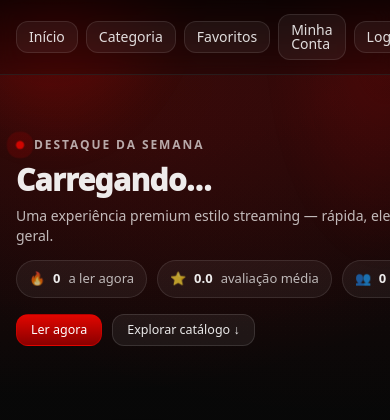
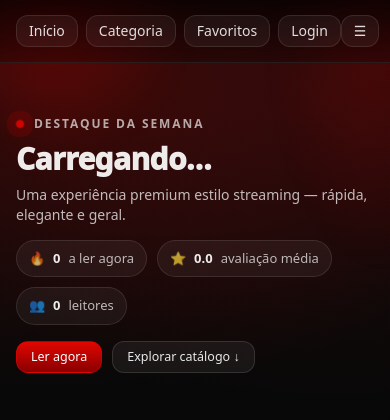
Before and after one commit to fernandomacombo/owlsight, a Django app: page / in a window 390 px wide. Shown: the top 420 px of the page. Run offline with Django 5.2, Linux system fonts and the light colour scheme; data that the repository does not hold is empty; some libraries are stand-ins or nearby versions.

Commit message:
atualizado

```diff
--- a/frontend/templates/frontend/index.html
+++ b/frontend/templates/frontend/index.html
@@ -299,7 +299,7 @@
       z-index: 100;
       background: rgba(0,0,0,.62);
       backdrop-filter: blur(10px);
-      display:none; /* ✅ só aparece quando clicar */
+      display:none;
     }
     .drawer-backdrop.open{ display:block; }
 
@@ -630,7 +630,7 @@
     @media (max-width: 640px){
       .brand .tag{ display:none; }
       .hamburger{ display:inline-flex; }
-      .nav-links{ display:none; } /* ✅ menus SOMEM no mobile */
+      .nav-links{ display:none; }
       :root{ --hover-w: 330px; --hover-h: 270px; }
       .hover-panel{ grid-template-columns: 120px 1fr; }
       .tile-row .book-tile{ width: 140px; }
@@ -653,28 +653,33 @@
       <!-- NAV -->
       <div class="nav">
         <div class="brand">
-          <img src="{% static 'frontend/images/logo.png' %}" alt="BeOnline" />
+          <img src="{% static 'frontend/images/logo.png' %}" alt="Owlsight" />
           <div class="tag">Biblioteca premium • estilo streaming</div>
         </div>
 
         <!-- links desktop -->
         <div class="nav-links flex gap-2 items-center">
           <a class="pill" href="/">Início</a>
+
+          <!-- Sempre visíveis -->
           <a class="pill" href="/categories/">Categoria</a>
           <a class="pill" href="/favorites/">Favoritos</a>
-          <a class="pill" href="/profile/">Minha Conta</a>
 
+          <!-- Apenas logado -->
+          <a id="navMyAccount" class="pill hidden" href="/profile/">Minha Conta</a>
+
+          <!-- Apenas admin -->
           {% url 'dashboard:home' as dash_url %}
           {% if dash_url %}
-            <!-- ✅ começa hidden; JS só mostra se admin estiver logado -->
-            <a id="adminBtn" href="{{ dash_url }}" class="pill btn-primary hidden">Admin</a>
+            <a id="navAdmin" class="pill btn-primary hidden" href="{{ dash_url }}">Admin</a>
           {% endif %}
 
-          <button id="logoutBtn" class="pill hidden" type="button">Sair</button>
-          <a id="loginBtn" href="/login/" class="pill">Login</a>
+          <!-- Auth -->
+          <button id="navLogout" class="pill hidden" type="button">Sair</button>
+          <a id="navLogin" class="pill" href="/login/">Login</a>
         </div>
 
-        <!-- hamburger mobile (só abre ao clicar) -->
+        <!-- hamburger mobile -->
         <button class="pill hamburger" type="button" onclick="openDrawer()" aria-label="Menu">
           ☰
         </button>
@@ -695,7 +700,6 @@
 
           <div class="hero-actions">
             <a id="heroRead" class="btn btn-primary" href="#">Ler agora</a>
-            <!-- ✅ removido: botão "Ver descrição" -->
             <button class="btn" type="button" onclick="scrollToCatalog()">Explorar catálogo ↓</button>
           </div>
         </div>
@@ -788,22 +792,26 @@
         </div>
 
         <a href="/">Início <span>›</span></a>
+
+        <!-- Sempre visíveis -->
         <a href="/categories/">Categoria <span>›</span></a>
         <a href="/favorites/">Favoritos <span>›</span></a>
-        <a href="/profile/">Minha Conta <span>›</span></a>
 
-        {% url 'dashboard:home' as dash_url %}
+        <!-- Apenas logado -->
+        <a id="drawerMyAccount" class="hidden" href="/profile/">Minha Conta <span>›</span></a>
+
+        <!-- Apenas admin -->
         {% if dash_url %}
-          <!-- ✅ também começa hidden; JS só mostra se admin -->
-          <a id="adminBtn2" href="{{ dash_url }}" class="hidden">Admin <span>›</span></a>
+          <a id="drawerAdmin" class="hidden" href="{{ dash_url }}">Admin <span>›</span></a>
         {% endif %}
 
-        <button id="logoutBtn2" class="hidden" type="button">Sair <span>›</span></button>
-        <a id="loginBtn2" href="/login/">Login <span>›</span></a>
+        <!-- Auth -->
+        <button id="drawerLogout" class="hidden" type="button">Sair <span>›</span></button>
+        <a id="drawerLogin" href="/login/">Login <span>›</span></a>
       </div>
     </div>
 
-    <!-- MODAL (continua para usar no hover-panel "Descrição") -->
+    <!-- MODAL -->
     <div id="modalBackdrop" class="modal-backdrop" onclick="closeBookModal(event)">
       <div class="modal-card" onclick="event.stopPropagation()">
         <button class="modal-x" type="button" onclick="closeBookModal(event)" aria-label="Fechar">✕</button>
@@ -873,14 +881,6 @@
       if(e) e.stopPropagation();
       document.getElementById("drawerBackdrop").classList.remove("open");
     }
-
-    // ✅ fecha drawer ao trocar de rota
-    document.addEventListener("click", (e) => {
-      const a = e.target.closest("#drawerBackdrop a");
-      if(a) closeDrawer();
-    });
-
-    // ✅ fecha drawer com ESC
     document.addEventListener("keydown", (e) => {
       if(e.key === "Escape") closeDrawer();
     });
@@ -891,45 +891,44 @@
 
     /** ========= Auth ========= **/
     let ME = null;
+
     async function fetchMe(){
       const res = await apiFetch("/api/auth/me/");
       if(!res.ok) return null;
       return res.json();
     }
-    function setAuthUI(isLoggedIn){
-      const loginBtn = document.getElementById("loginBtn");
-      const logoutBtn = document.getElementById("logoutBtn");
-      const loginBtn2 = document.getElementById("loginBtn2");
-      const logoutBtn2 = document.getElementById("logoutBtn2");
 
-      if(isLoggedIn){
-        loginBtn.classList.add("hidden");
-        logoutBtn.classList.remove("hidden");
-        loginBtn2.classList.add("hidden");
-        logoutBtn2.classList.remove("hidden");
-
-        const doLogout = async () => {
-          await ensureCsrf();
-          await apiFetch("/api/auth/logout/", { method:"POST" });
-          window.location.reload();
-        };
-        logoutBtn.onclick = doLogout;
-        logoutBtn2.onclick = doLogout;
-      } else {
-        loginBtn.classList.remove("hidden");
-        logoutBtn.classList.add("hidden");
-        loginBtn2.classList.remove("hidden");
-        logoutBtn2.classList.add("hidden");
-      }
+    function show(el, yes=true){
+      if(!el) return;
+      el.classList.toggle("hidden", !yes);
     }
 
-    // ✅ Admin só aparece se admin estiver logado (staff ou superuser)
-    function setAdminUI(me){
-      const adminBtn = document.getElementById("adminBtn");
-      const adminBtn2 = document.getElementById("adminBtn2");
-      const show = !!(me && (me.is_staff || me.is_superuser));
-      if(adminBtn) adminBtn.classList.toggle("hidden", !show);
-      if(adminBtn2) adminBtn2.classList.toggle("hidden", !show);
+    function applyAuthNavbar(me){
+      const logged = !!me;
+      const isAdmin = !!(me && (me.is_staff || me.is_superuser));
+
+      // Desktop
+      show(document.getElementById("navLogin"), !logged);
+      show(document.getElementById("navLogout"), logged);
+      show(document.getElementById("navMyAccount"), logged);
+      show(document.getElementById("navAdmin"), logged && isAdmin);
+
+      // Drawer
+      show(document.getElementById("drawerLogin"), !logged);
+      show(document.getElementById("drawerLogout"), logged);
+      show(document.getElementById("drawerMyAccount"), logged);
+      show(document.getElementById("drawerAdmin"), logged && isAdmin);
+
+      const doLogout = async () => {
+        await ensureCsrf();
+        await apiFetch("/api/auth/logout/", { method:"POST" });
+        window.location.reload();
+      };
+
+      const navLogout = document.getElementById("navLogout");
+      const drawerLogout = document.getElementById("drawerLogout");
+      if(navLogout) navLogout.onclick = doLogout;
+      if(drawerLogout) drawerLogout.onclick = doLogout;
     }
 
     /** ========= Util ========= **/
@@ -1295,8 +1294,7 @@
       await ensureCsrf();
 
       ME = await fetchMe();
-      setAuthUI(!!ME);
-      setAdminUI(ME); // ✅ garante Admin só quando admin logado
+      applyAuthNavbar(ME);
 
       const res = await apiFetch("/api/books/");
       if(!res.ok){
```
